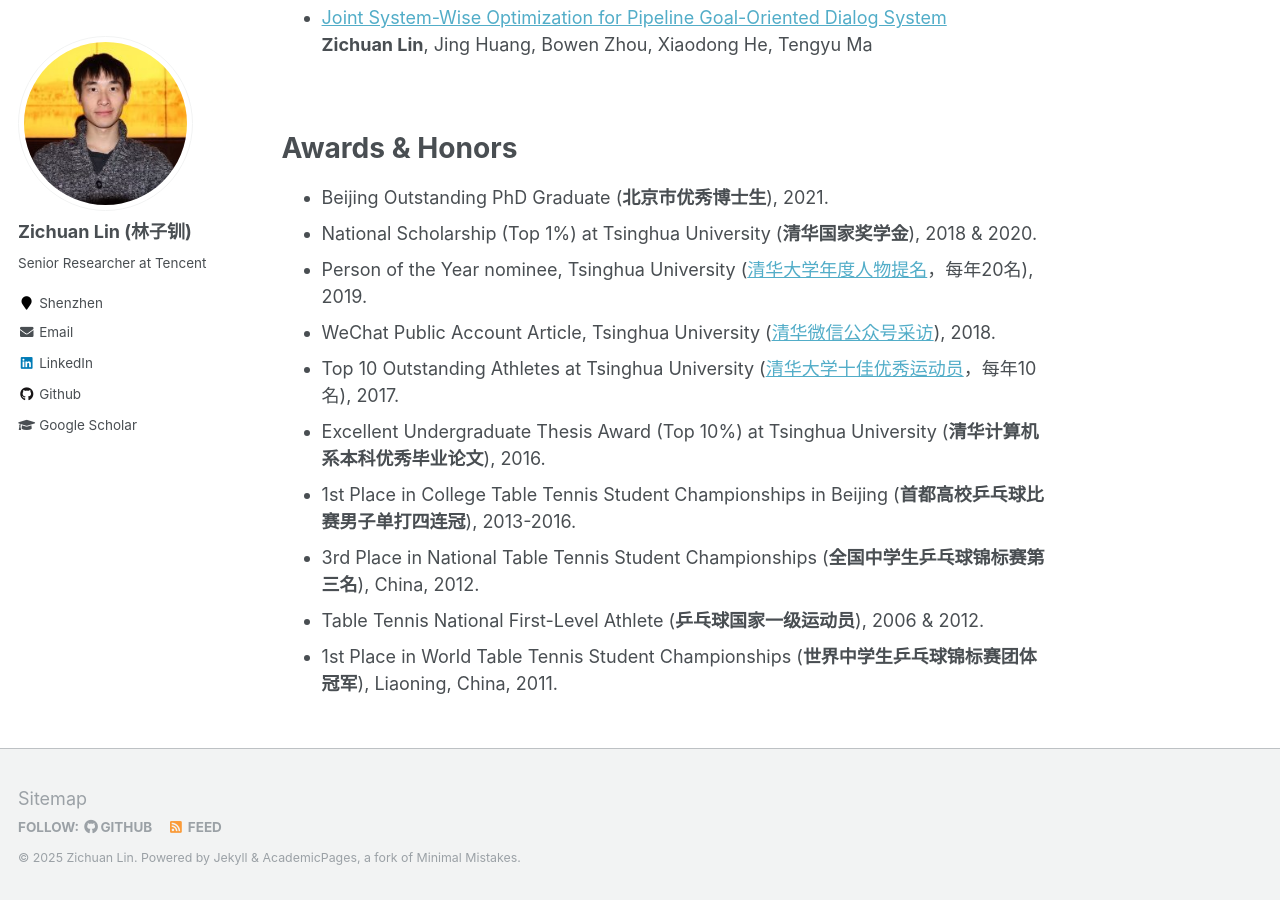
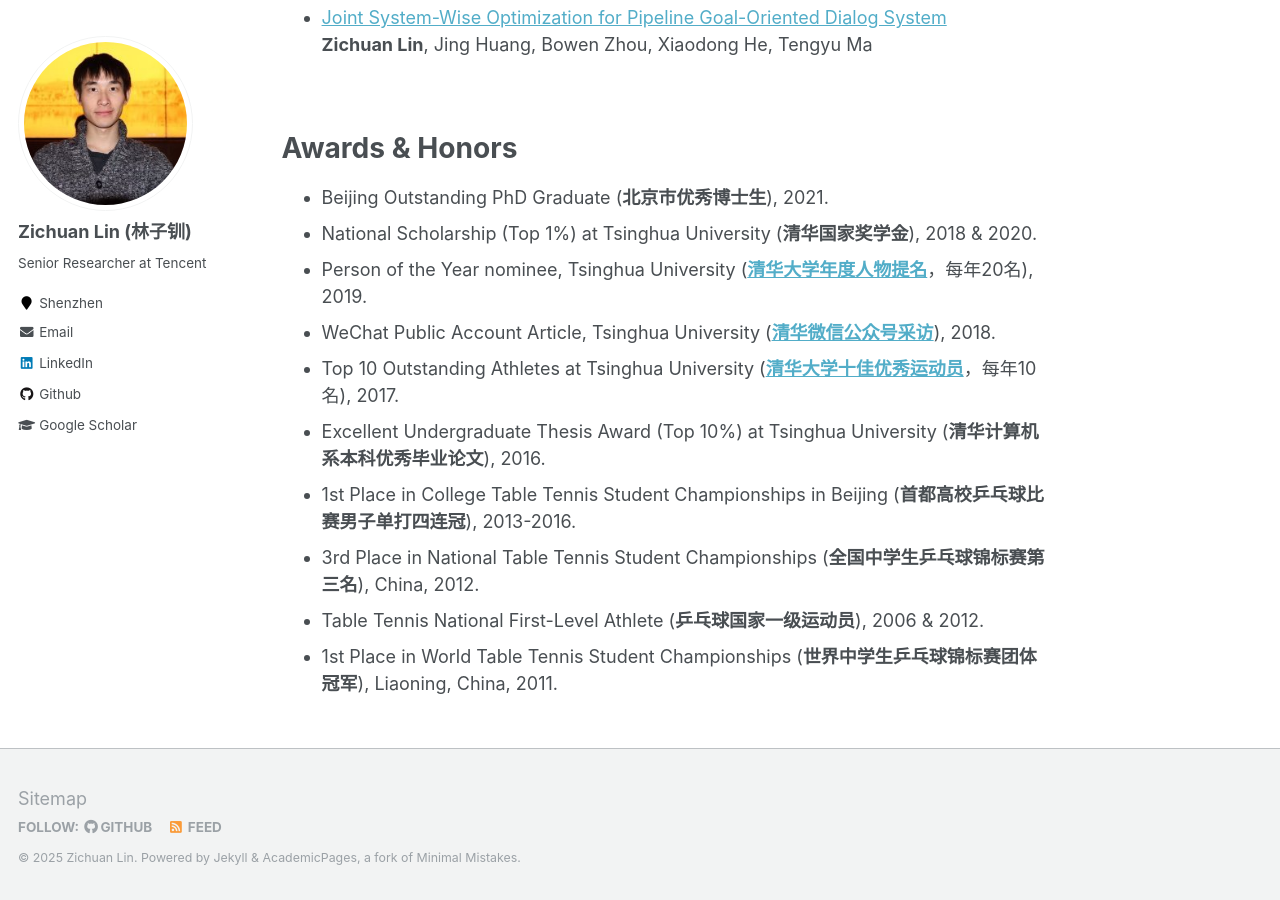
Before and after one commit to LinZichuan/linzichuan.github.io, a Jekyll site: the page built from _pages/about.md, in a window 1280 px wide and 900 px high, scrolled down 3021 px. Built offline with Jekyll 4.4.1, drawn with Linux system fonts in a browser that asks for light colours; formulas are drawn with MathJax 3.

```diff
--- a/_pages/about.md
+++ b/_pages/about.md
@@ -172,11 +172,11 @@ Awards & Honors
 - Beijing Outstanding PhD Graduate (**北京市优秀博士生**), 2021.
 <!-- - 84 Innovative Future Scholarship (Top 1%) at department of Computer Science at Tsinghua University, 2020. -->
 - National Scholarship (Top 1%) at Tsinghua University (**清华国家奖学金**), 2018 & 2020.
-- Person of the Year nominee, Tsinghua University ([清华大学年度人物提名](https://mp.weixin.qq.com/s/OtJSuCslUEhj2x59Mctixw)，每年20名), 2019.
+- Person of the Year nominee, Tsinghua University ([**清华大学年度人物提名**](https://mp.weixin.qq.com/s/OtJSuCslUEhj2x59Mctixw)，每年20名), 2019.
 <!-- - Tsinghua Scholarship for Overseas Graduate Study, 2019. -->
 <!-- - Excellence in the Microsoft Research Asia Internship Program, 2018. [[Media Coverage](https://mp.weixin.qq.com/s/KM69I6NycCPUtHapNvATVA)] -->
-- WeChat Public Account Article, Tsinghua University ([清华微信公众号采访](https://mp.weixin.qq.com/s/eqKkSmXaBXZVKtjG6s-dPg)), 2018.
-- Top 10 Outstanding Athletes at Tsinghua University ([清华大学十佳优秀运动员](https://mp.weixin.qq.com/s/_K68zJjTLo4zgzc4RE0WnQ)，每年10名), 2017.
+- WeChat Public Account Article, Tsinghua University ([**清华微信公众号采访**](https://mp.weixin.qq.com/s/eqKkSmXaBXZVKtjG6s-dPg)), 2018.
+- Top 10 Outstanding Athletes at Tsinghua University ([**清华大学十佳优秀运动员**](https://mp.weixin.qq.com/s/_K68zJjTLo4zgzc4RE0WnQ)，每年10名), 2017.
 - Excellent Undergraduate Thesis Award (Top 10%) at Tsinghua University (**清华计算机系本科优秀毕业论文**), 2016.
 <!-- - Top 2 in Tsinghua Mathematical Contest in Modeling, 2016. -->
 - 1st Place in College Table Tennis Student Championships in Beijing (**首都高校乒乓球比赛男子单打四连冠**), 2013-2016.
```
